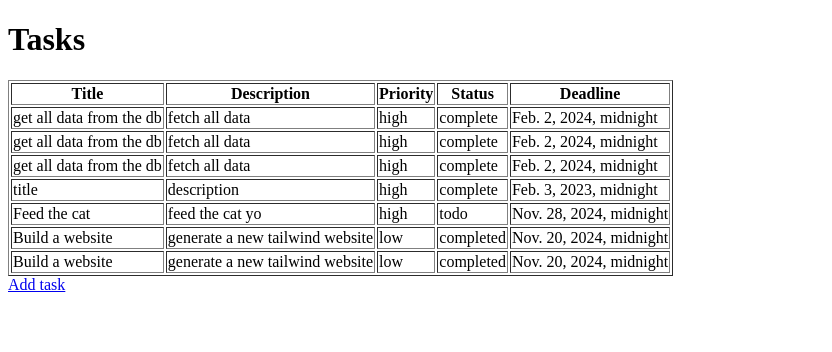
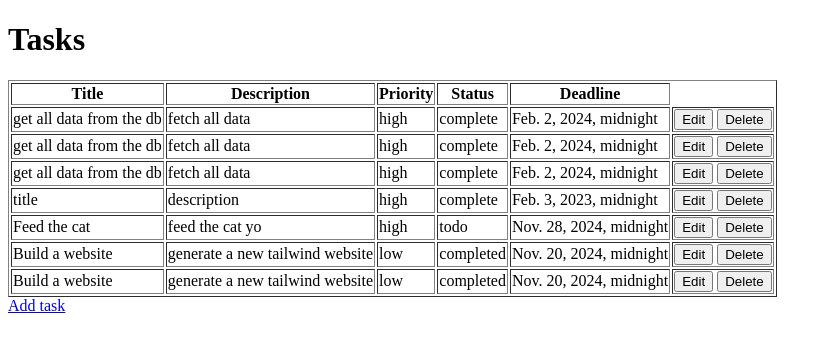
Before and after one commit to Jeff-Maina/tasks_with_django, a Django app: page / in a window 1280 px wide. Shown: the top 352 px of the page, without its empty margins (0-832 px from the left). Run offline with Django 5.2, Linux system fonts and the light colour scheme; data comes from the database, SQL or seed files in the repository; both versions use the stored data as it was after the commit.

Commit message:
feat: add delete functionality

```diff
--- a/tasksProject/tasksapp/form.py
+++ b/tasksProject/tasksapp/form.py
@@ -3,13 +3,19 @@ from django import forms
 
 from .models import Task
 
+PRIORITY_CHOICES = {'high': "High", "medium": "Medium", "low": "Low", }
+STATUS_CHOICES = {'todo': "TODO",
+                  "pending": "Pending", "completed": "Completed", "cancelled": "Cancelled"}
+
 
 class AddTaskForm(forms.Form):
+
     title = forms.CharField(max_length=100)
     description = forms.CharField(max_length=100)
-    priority = forms.CharField(max_length=100)
-    status = forms.CharField(max_length=100)
-    deadline = forms.DateTimeField()
+    priority = forms.ChoiceField(choices=PRIORITY_CHOICES)
+    status = forms.ChoiceField(choices=STATUS_CHOICES, label='Task Status')
+    deadline = forms.DateTimeField(
+        widget=forms.DateTimeInput(attrs={'type': 'date'}))
 
     def add_task(self):
         new_task = Task(
--- a/tasksProject/tasksapp/templates/taskapp/home.html
+++ b/tasksProject/tasksapp/templates/taskapp/home.html
@@ -28,6 +28,13 @@
                 <td>{{task.priority}}</td>
                 <td>{{task.status}}</td>
                 <td>{{task.deadline}}</td>
+                <td>
+                    <button>Edit</button>
+                    <a href="{% url 'delete-task' task.id %}"
+                        onclick="return confirm('Are you sure you want to delete this task?');">
+                        <button type="button">Delete</button>
+                    </a>
+                </td>
             </tr>
             {% empty %}
             <tr>No tasks available</tr>
--- a/tasksProject/tasksapp/urls.py
+++ b/tasksProject/tasksapp/urls.py
@@ -3,5 +3,6 @@ from . import views
 
 urlpatterns = [
     path("", views.home_view, name='home'),
-    path("add-task/", views.add_task_view, name="add-task")
+    path("add-task/", views.add_task_view, name="add-task"),
+    path("delete-task/<int:id>/", views.deleteTask, name='delete-task')
 ]
--- a/tasksProject/tasksapp/views.py
+++ b/tasksProject/tasksapp/views.py
@@ -1,4 +1,5 @@
-from django.shortcuts import render, redirect
+from django.shortcuts import render, redirect, get_object_or_404
+from django.urls import reverse
 from django.http import HttpResponse
 from .models import Task
 
@@ -22,3 +23,9 @@ def add_task_view(request):
         form = AddTaskForm()
     context = {'form': form}
     return render(request, 'taskapp/add_task.html', context)
+
+
+def deleteTask(request, id):
+    task = get_object_or_404(Task, id=id)
+    task.delete()
+    return redirect("home")
```
Also changed, not shown: tasksProject/db.sqlite3.
